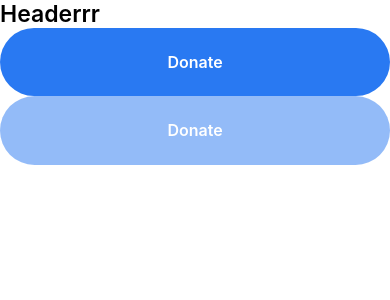
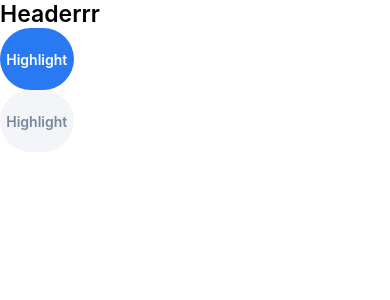
Before and after one commit to GerardoGarciaD/DonationAppNative, a React Native app: screen / in a window 390 px wide. Shown: the top 300 px of the page. Built offline with nearby package versions, Linux system fonts and the light colour scheme.

Commit message:
Creando componente tab

```diff
--- /dev/null
+++ b/components/Tab/Tab.tsx
@@ -0,0 +1,36 @@
+import React, {FC, useRef, useState} from 'react';
+import {Pressable, Text} from 'react-native';
+import style from './style';
+import {horizontalScale} from '../../assets/styles/scaling';
+
+type Props = {
+  title: string;
+  isInactive?: boolean;
+  onPress?: () => void;
+};
+
+const Tab: FC<Props> = ({title, isInactive = false, onPress}) => {
+  const [width, setWidth] = useState(0);
+  const textRef = useRef(null);
+  const paddingHorizontal = 33;
+
+  const tabWidth = {
+    width: horizontalScale(paddingHorizontal * 2 + width),
+  };
+
+  return (
+    <Pressable
+      disabled={isInactive}
+      onPress={onPress}
+      style={[style.tab, isInactive && style.inactiveTab, tabWidth]}>
+      <Text
+        onTextLayout={e => setWidth(e.nativeEvent.lines[0].width)}
+        ref={textRef}
+        style={[style.title, isInactive && style.inactiveTitle]}>
+        {title}
+      </Text>
+    </Pressable>
+  );
+};
+
+export default Tab;
--- /dev/null
+++ b/components/Tab/style.js
@@ -0,0 +1,31 @@
+const {StyleSheet} = require('react-native');
+const {
+  scaleFontSize,
+  verticalScale,
+  horizontalScale,
+} = require('../../assets/styles/scaling');
+
+const style = StyleSheet.create({
+  tab: {
+    backgroundColor: '#2979F2',
+    height: verticalScale(50),
+    justifyContent: 'center',
+    borderRadius: horizontalScale(50),
+  },
+  title: {
+    fontFamily: 'Inter',
+    fontSize: scaleFontSize(14),
+    fontWeight: '600',
+    lineHeight: scaleFontSize(17),
+    color: '#FFFFFF',
+    textAlign: 'center',
+  },
+  inactiveTab: {
+    backgroundColor: '#F3F5F9',
+  },
+  inactiveTitle: {
+    color: '#79869F',
+  },
+});
+
+module.exports = style;
--- a/screens/Home/Home.tsx
+++ b/screens/Home/Home.tsx
@@ -5,14 +5,17 @@ import styles from './style';
 import globalStyles from '../../assets/styles/globalStyle';
 import Header from '../../components/Header/Header';
 import Button from '../../components/Button/Button';
+import Tab from '../../components/Tab/Tab';
 
 const Home = () => {
   return (
     <SafeAreaView style={[globalStyles.backgroundWhite, globalStyles.flex]}>
       <View>
         <Header title="Headerrr" />
-        <Button title="Donate" onPress={() => console.log('Donate')} />
-        <Button title="Donate" isDisabled={true} />
+        {/*         <Button title="Donate" onPress={() => console.log('Donate')} />
+        <Button title="Donate" isDisabled={true} /> */}
+        <Tab title="Highlight" />
+        <Tab title="Highlight" isInactive={true} />
       </View>
     </SafeAreaView>
   );
```
